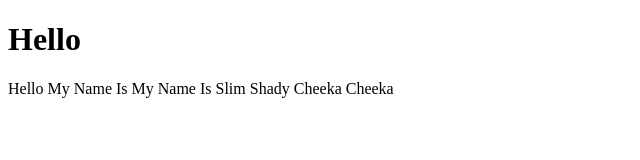
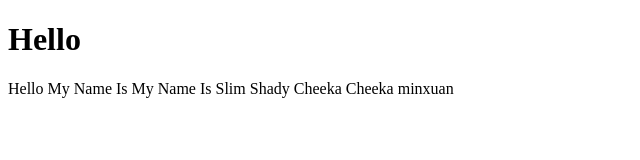
Before and after one commit to ChangMinXuan/Z-Tech, a plain HTML site: page Testing.html in a window 1280 px wide. Shown: the full height of the page, 0-640 px from the left. Drawn offline with Linux system fonts and the light colour scheme.

Commit message:
firstpush

```diff
--- a/Testing.html
+++ b/Testing.html
@@ -15,5 +15,7 @@
     My Name Is
     Slim Shady
     Cheeka Cheeka
+
+    minxuan
 </body>
 </html>
```
